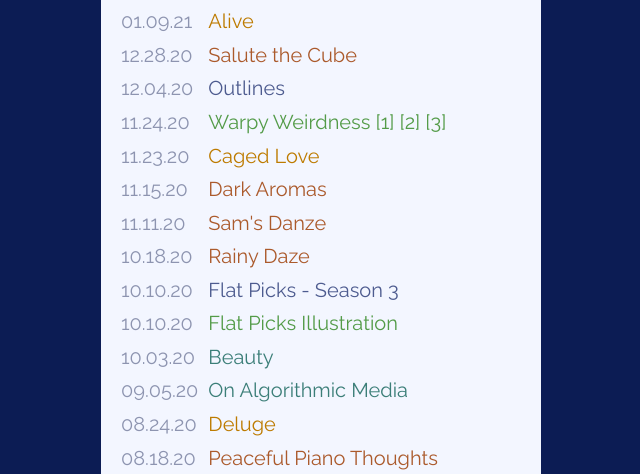
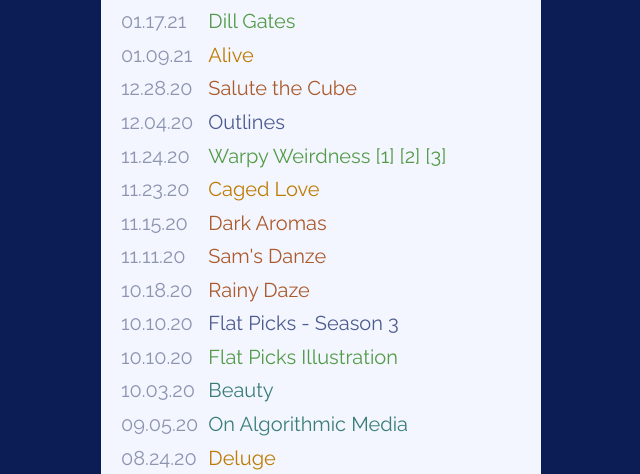
Before and after one commit to flatpickles/flatpickles.com-v1, a plain HTML site: page index.html in a window 1280 px wide. Shown: the part 317-791 px from the top of the page, without its empty margins (319-959 px from the left). Drawn offline with nearby package versions, Linux system fonts and the light colour scheme.

Commit message:
Dill Gates

```diff
--- a/index.html
+++ b/index.html
@@ -65,9 +65,13 @@
 			</div>
 
 			<table class="list">
+				<tr class="image">
+					<td class="date">01.17.21</td>
+					<td class="project"><a href="image/dill-gates.jpg">Dill Gates</a></td>
+				</tr>
 				<tr class="video">
 					<td class="date">01.09.21</td>
-					<td class="project"><a href="video/alive2.mp4">Alive</a></td>
+					<td class="project"><a href="video/alive.mp4">Alive</a></td>
 				</tr>
 				<tr class="audio">
 					<td class="date">12.28.20</td>
```
Also changed, not shown: image/dill-gates.jpg (added).
